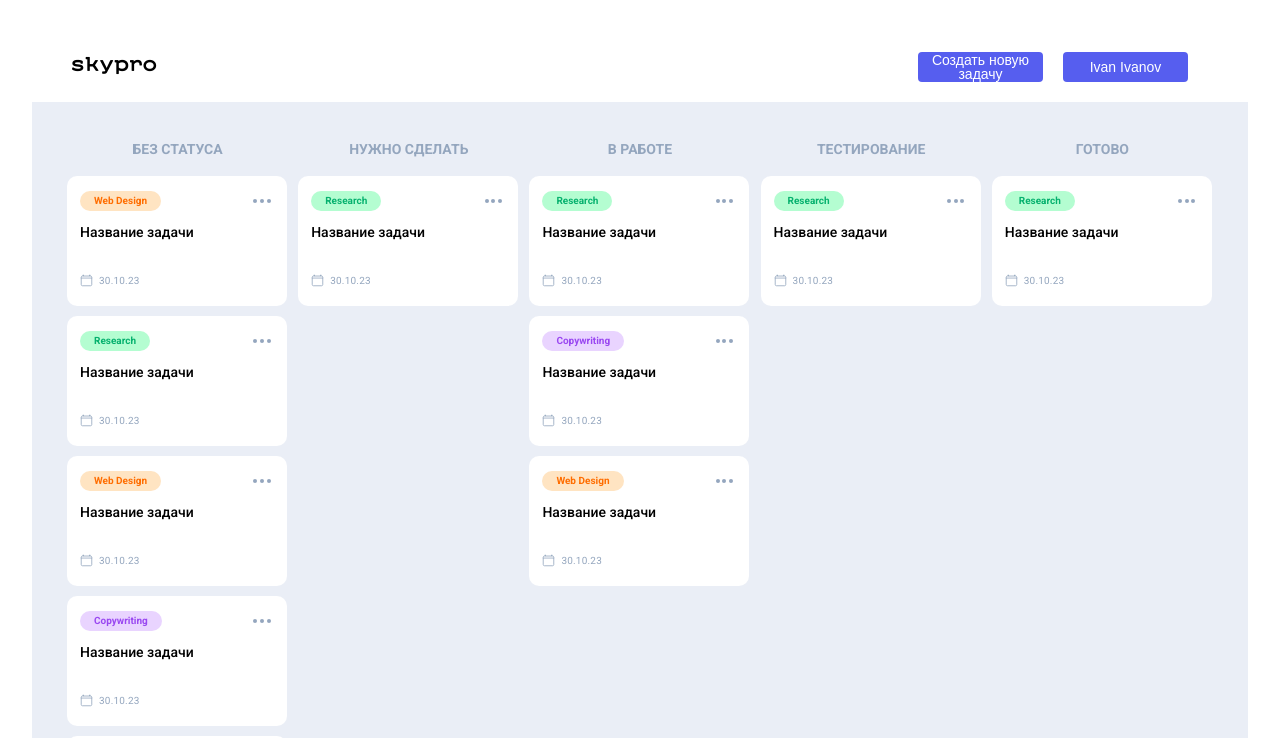
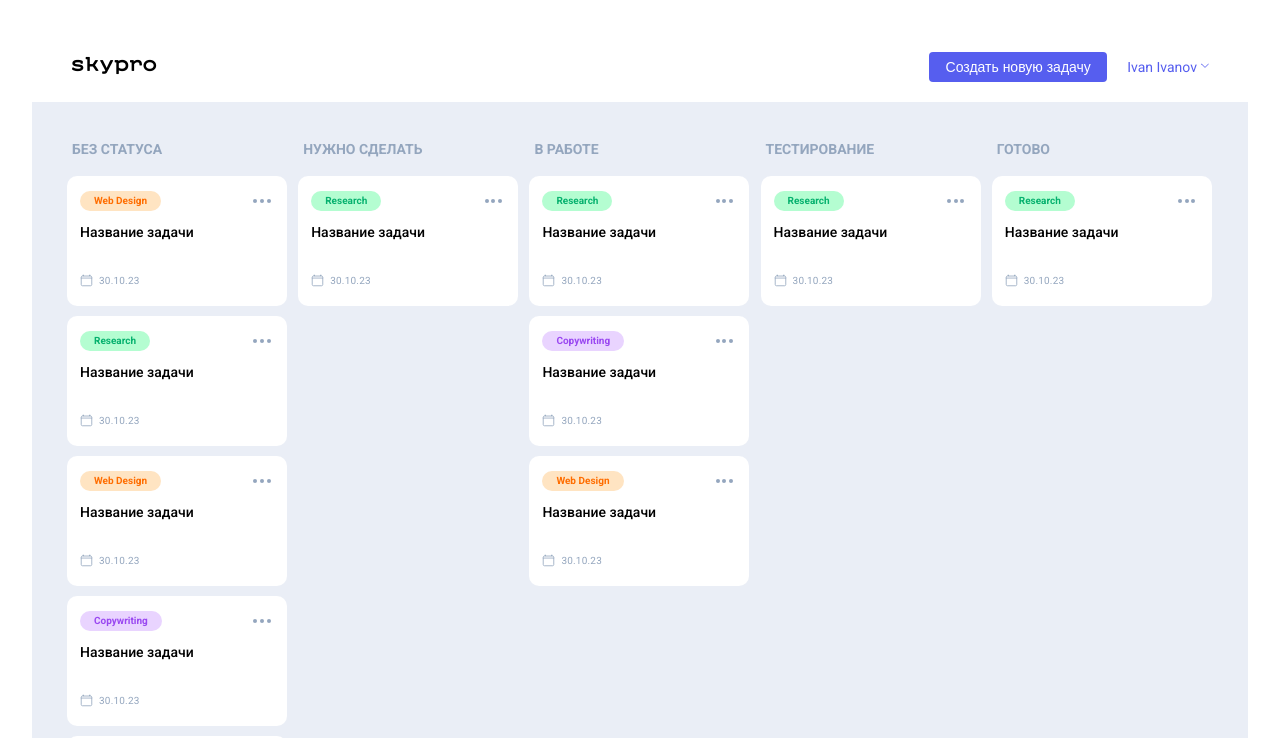
Before and after one commit to Kalininaaw16012002/skypro-kanban-, a React (Vite) app: page / in a window 1280 px wide. Shown: the top 738 px of the page. Built offline with nearby package versions, Linux system fonts and the light colour scheme.

Commit message:
Исправлено

```diff
--- a/src/App.css
+++ b/src/App.css
@@ -2,7 +2,6 @@
   max-width: 1280px;
   margin: 0 auto;
   padding: 2rem;
-  text-align: center;
 }
 
 .logo {
@@ -1133,10 +1132,6 @@ body {
   }
 }
 
-.loading-text {
-  display: flex;
-  justify-content: center;
-  align-items: center;
-  font-size: 24px;
+.loading-text{
   text-align: center;
 }
--- a/src/components/Header.jsx
+++ b/src/components/Header.jsx
@@ -4,8 +4,8 @@ import { useState } from "react";
 const Header = () => {
   const [showPopUser, setShowPopUser] = useState(false);
 
-  const handleUserClick = () => {
-    setShowPopUser(true);
+   const handleUserClick = () => {
+    setShowPopUser(prev => !prev); // переключает состояние
   };
 
   const handleClosePopUser = () => {
@@ -30,13 +30,13 @@ const Header = () => {
             <button className="header__btn-main-new _hover01" id="btnMainNew">
               <a href="#popNewCard">Создать новую задачу</a>
             </button>
-            <button
-              className="header__btn-main-new _hover02"
+            <a href="#user-set-target"
+              className="header__user _hover02"
               onClick={handleUserClick}
               style={{ cursor: "pointer" }}
             >
               Ivan Ivanov
-            </button>
+            </a>
             {showPopUser && <PopUser onClose={handleClosePopUser} />}
           </nav>
         </div>
--- a/src/components/PopUser.jsx
+++ b/src/components/PopUser.jsx
@@ -1,17 +1,13 @@
-const PopUser = ({onClose}) => {
+const PopUser = ({}) => {
   return (
     <div className="header__pop-user-set pop-user-set" id="user-set-target">
-    <a href="#" onClick={(e) => {
-      e.preventDefault();
-      onClose();
-    }} style={{ float: "right" }}>x</a>
       <p className="pop-user-set__name">Ivan Ivanov</p>
       <p className="pop-user-set__mail">ivan.ivanov@gmail.com</p>
       <div className="pop-user-set__theme">
         <p>Темная тема</p>
         <input type="checkbox" className="checkbox" name="checkbox"></input>
       </div>
-      <button type="button" className="_hover03" onClick={onClose}>
+      <button type="button" className="_hover03">
         <a href="#popExit">Выйти</a>
       </button>
     </div>
```
